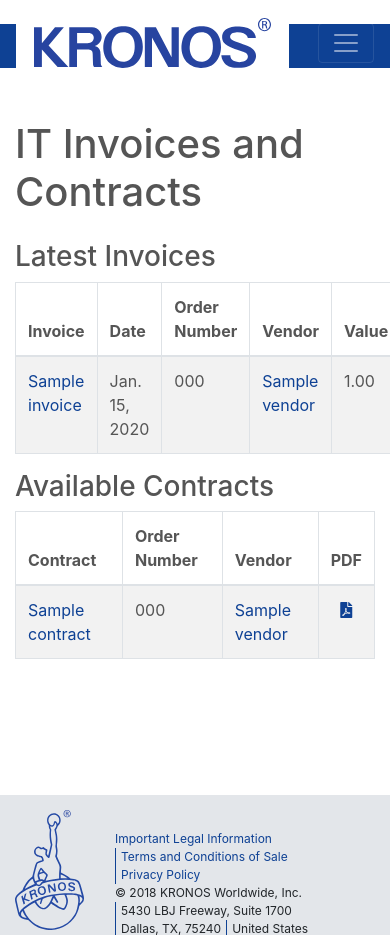
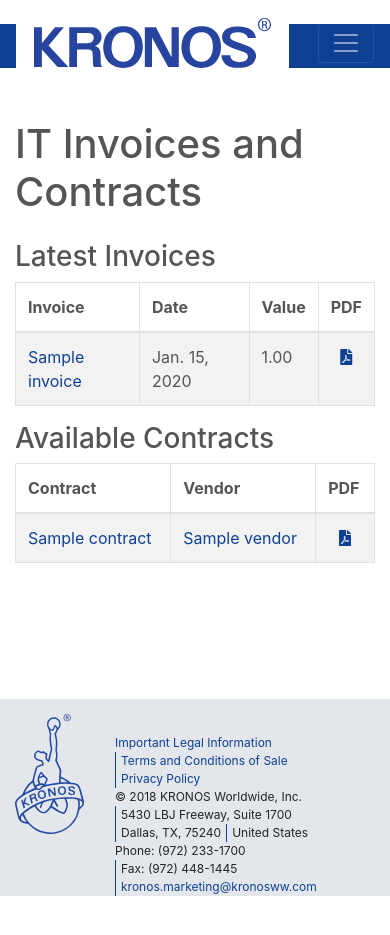
Before and after one commit to lmoppert/KRONOS-IT-Fin, a Django app: page / in a window 390 px wide; the page is wider, and only the part inside the window is pictured. Shown: the top 935 px of that part. After the commit the page ends 896 px from the top of that part, so only its background shows below. Run offline with Django 3.2, Linux system fonts and the light colour scheme; tables that the repository leaves empty hold one stand-in row (values such as "Sample post"); some libraries are stand-ins or nearby versions.

Commit message:
Tweaked responsiveness of tables in index view

```diff
--- a/contracts/templates/contracts/contract_list.html
+++ b/contracts/templates/contracts/contract_list.html
@@ -17,7 +17,9 @@
         <tr>
             <td>
                 <a href="{{ object.get_absolute_url }}">
+                    {% if not object.active %}<s>{% endif %}
                     {{ object }}
+                    {% if not object.active %}</s>{% endif %}
                 </a>
             </td>
             <td>{{ object.number }}</td>
--- a/contracts/templates/contracts/index.html
+++ b/contracts/templates/contracts/index.html
@@ -9,8 +9,8 @@
         <tr>
             <th>{% trans "Invoice" %}</th>
             <th>{% trans "Date" %}</th>
-            <th>{% trans "Order Number" %}</th>
-            <th>{% trans "Vendor" %}</th>
+            <th class="d-none d-xl-table-cell">{% trans "Order Number" %}</th>
+            <th class="d-none d-lg-table-cell">{% trans "Vendor" %}</th>
             <th>{% trans "Value" %}</th>
             <th>{% trans "PDF" %}</th>
         </tr>
@@ -24,8 +24,8 @@
                 </a>
             </td>
             <td>{{ object.date }}</td>
-            <td>{{ object.number }}</td>
-            <td>
+            <td class="d-none d-xl-table-cell">{{ object.number }}</td>
+            <td class="d-none d-lg-table-cell">
                 <a data-toggle="modal" data-target="#contact-{{ object.pk }}">
                     {{ object.vendor.name }}
                 </a>
@@ -63,7 +63,7 @@
     <thead>
         <tr>
             <th>{% trans "Contract" %}</th>
-            <th>{% trans "Order Number" %}</th>
+            <th class="d-none d-lg-table-cell">{% trans "Order Number" %}</th>
             <th>{% trans "Vendor" %}</th>
             <th>{% trans "PDF" %}</th>
         </tr>
@@ -76,7 +76,7 @@
                     {{ object }}
                 </a>
             </td>
-            <td>{{ object.number }}</td>
+            <td class="d-none d-lg-table-cell">{{ object.number }}</td>
             <td>
                 <a data-toggle="modal" data-target="#contact-{{ object.pk }}">
                     {{ object.vendor.name }}
```
Also changed, not shown: contracts/locale/de/LC_MESSAGES/django.po, 1 other file.
